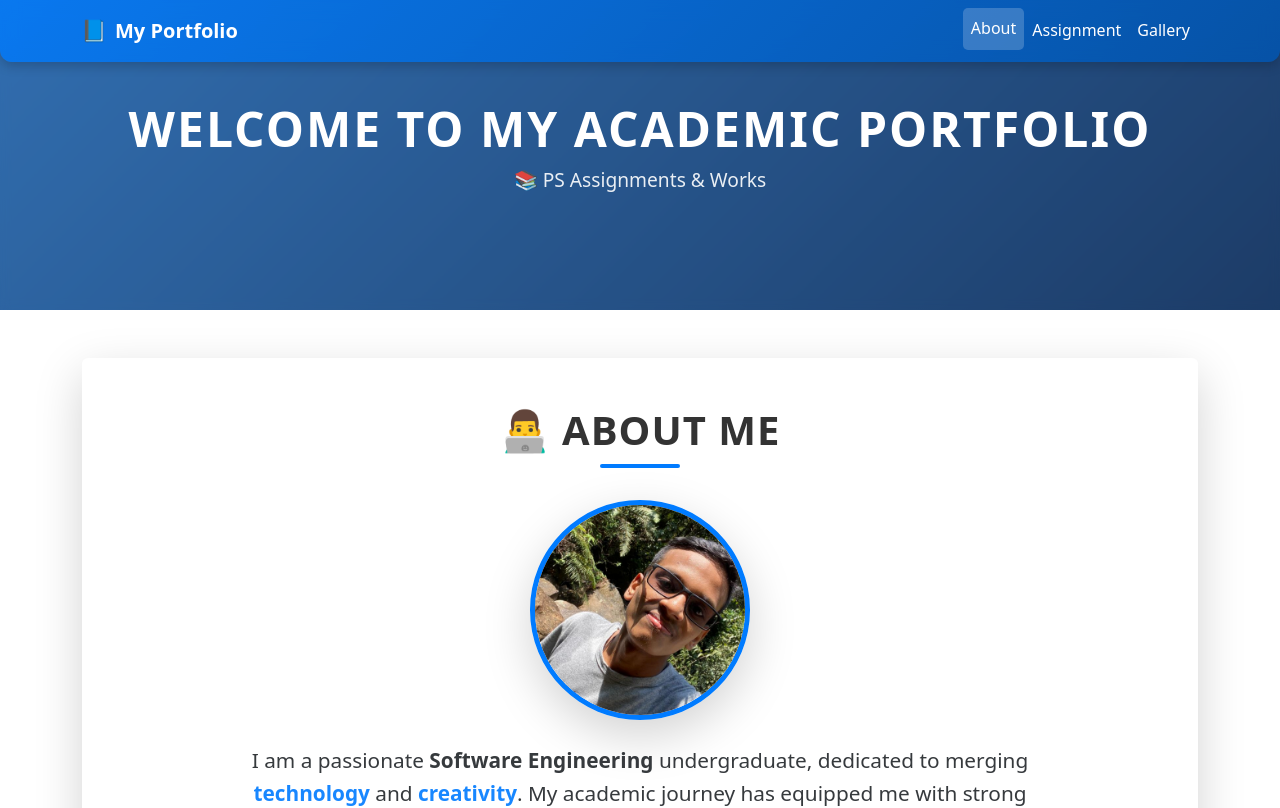
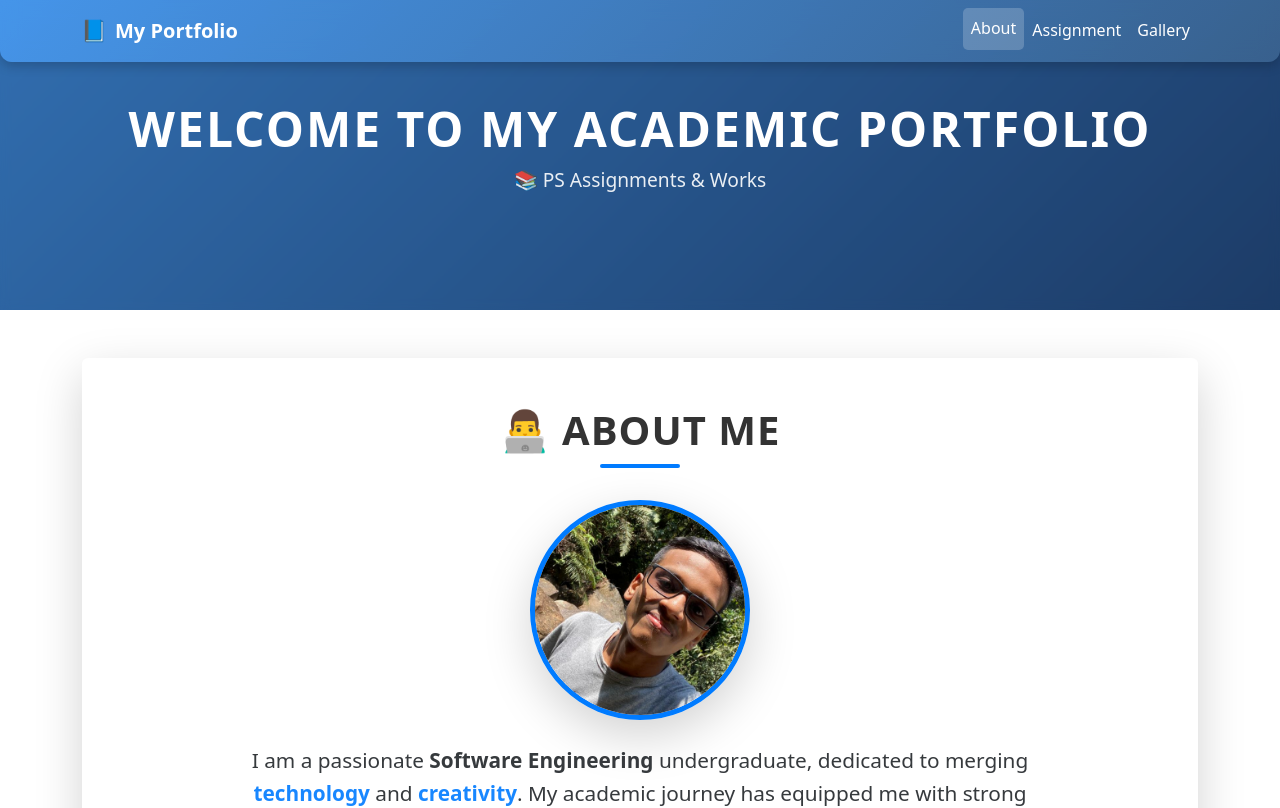
Before and after one commit to Henuja490/PS_portfolio, a React (Create React App) app: page / in a window 1280 px wide. Shown: the top 808 px of the page. Built offline with nearby package versions, Linux system fonts and the light colour scheme.

Commit message:
Update some styles

```diff
--- a/src/index.css
+++ b/src/index.css
@@ -14,7 +14,7 @@ code {
 
 /* === Custom Navbar Styling === */
 .custom-navbar {
-  background: linear-gradient(135deg, rgba(0, 123, 255, 0.8), rgba(0, 86, 179, 0.8));
+  background: linear-gradient(135deg, rgba(75, 159, 248, 0.8), rgba(63, 104, 148, 0.8));
   backdrop-filter: blur(10px);
   box-shadow: 0 4px 12px rgba(0, 0, 0, 0.2);
   border-radius: 0 0 12px 12px;
```
